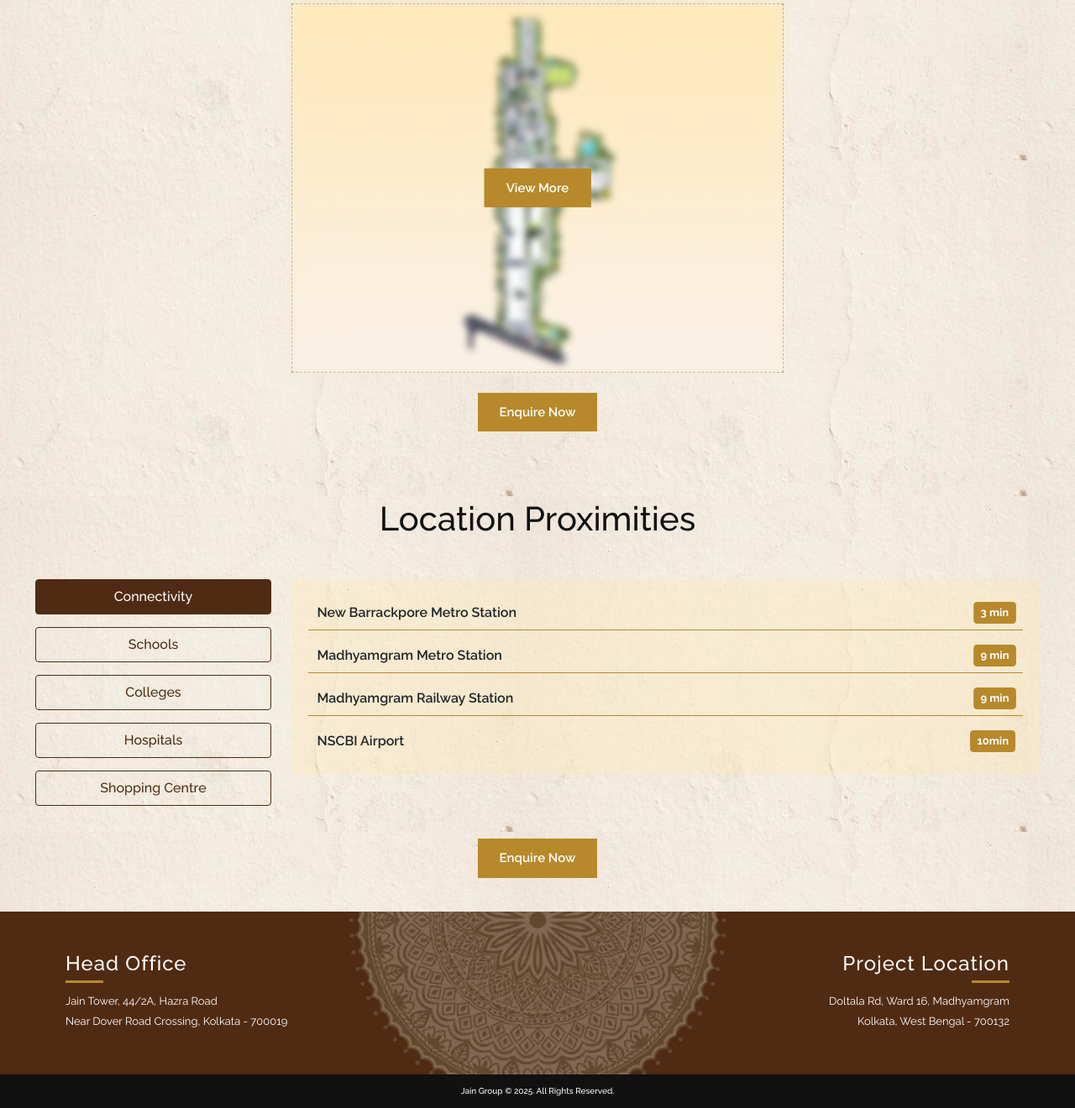
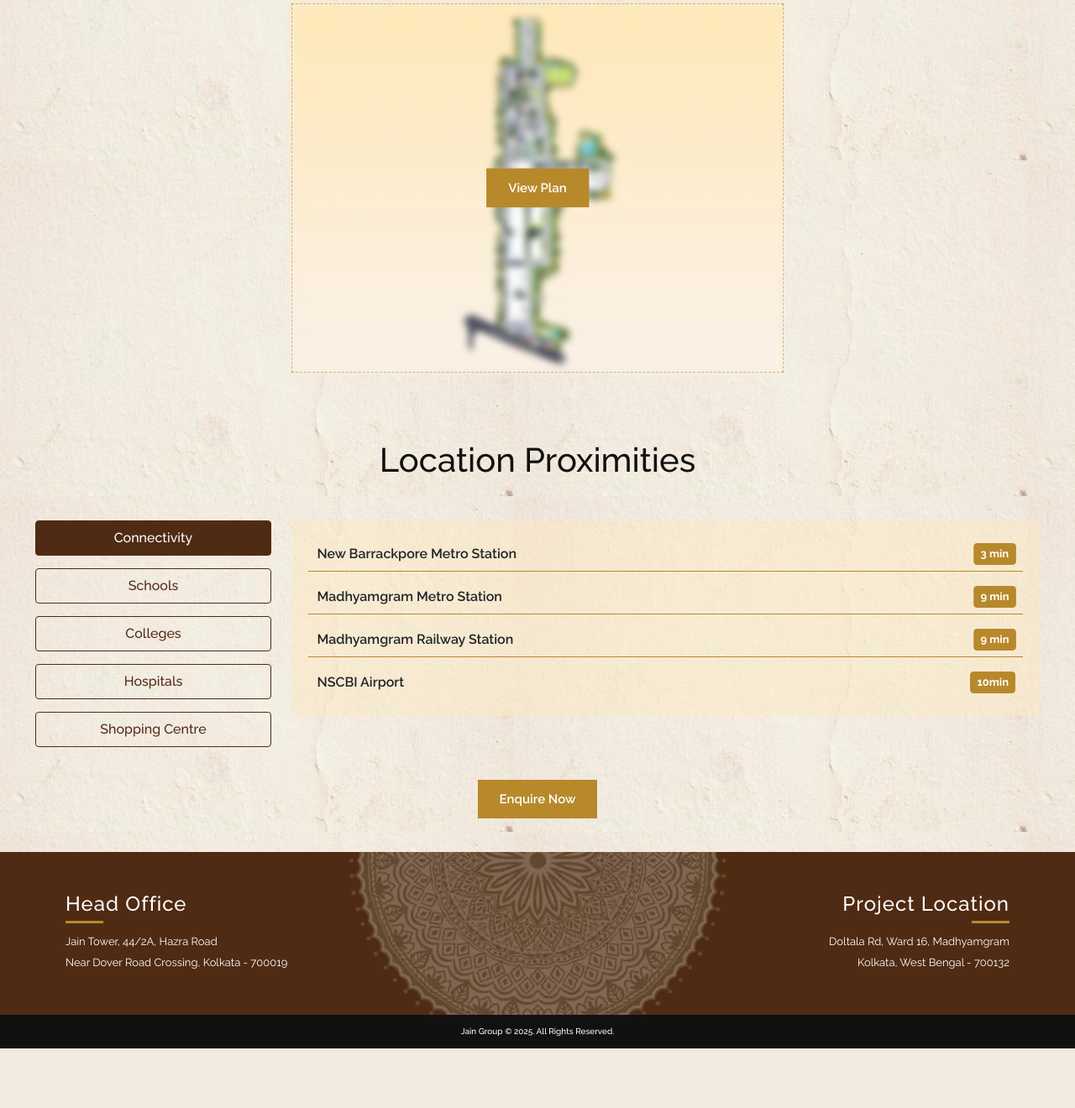
Before and after one commit to ronniemiz25/dream-gurukul, a PHP site: page / in a window 1280 px wide. Shown: the part 2609-3929 px from the top of the page at 84% size. After the commit the page ends 3858 px from the top, so only its background shows below. Run offline with PHP 8.4, Linux system fonts and the light colour scheme; some web fonts are replaced.

Commit message:
Updated Code

```diff
--- a/css/responsive.css
+++ b/css/responsive.css
@@ -50,6 +50,7 @@ footer .left_footer h4, footer .right_footer h4{margin-bottom: 15px;}
 .overview .row h4{font-size: 18px;}
 .scroll_navbar{display: none!important;}
 .trivia{display: none;}
+.floating_icon_bars img{width: 20px;position: relative;top: -2px;}
 }
 
 @media(width: 360px) and (height: 740px){
--- a/index.php
+++ b/index.php
@@ -419,7 +419,7 @@
                                 <div class="floor_col">
                                     <img src="images/masterplan.webp" class="img-fluid" alt="">
                                     <div class="overlay">
-                                        <a href="#form" class="btn btn-primary hash">View More</a>
+                                        <a href="#form" class="btn btn-primary hash">View Plan</a>
                                     </div>
                                 </div>
 
@@ -435,7 +435,7 @@
                                     <img src="images/Tower-A1.webp" class="img-fluid" alt="">
                                     <div class="ribbon">1st,3rd,5th Floor Plan</div>
                                     <div class="overlay">
-                                        <a href="#form" class="btn btn-primary hash">View More</a>
+                                        <a href="#form" class="btn btn-primary hash">View Plan</a>
                                     </div>
                                 </div>
 
@@ -445,7 +445,7 @@
                                     <img src="images/Tower-A1.webp" class="img-fluid" alt="">
                                     <div class="ribbon">2nd,4th Floor Plan</div>
                                     <div class="overlay">
-                                        <a href="#form" class="btn btn-primary hash">View More</a>
+                                        <a href="#form" class="btn btn-primary hash">View Plan</a>
                                     </div>
                                 </div>
 
@@ -460,7 +460,7 @@
                                     <img src="images/Tower-B.webp" class="img-fluid" alt="">
                                     <div class="ribbon">1st Floor Plan</div>
                                     <div class="overlay">
-                                        <a href="#form" class="btn btn-primary hash">View More</a>
+                                        <a href="#form" class="btn btn-primary hash">View Plan</a>
                                     </div>
                                 </div>
                             </div>
@@ -469,7 +469,7 @@
                                     <img src="images/Tower-B.webp" class="img-fluid" alt="">
                                     <div class="ribbon">2nd,4th,6th Floor Plan</div>
                                     <div class="overlay">
-                                        <a href="#form" class="btn btn-primary hash">View More</a>
+                                        <a href="#form" class="btn btn-primary hash">View Plan</a>
                                     </div>
                                 </div>
                             </div>
@@ -478,15 +478,12 @@
                                     <img src="images/Tower-B.webp" class="img-fluid" alt="">
                                     <div class="ribbon">3rd,5th,7th Floor Plan</div>
                                     <div class="overlay">
-                                        <a href="#form" class="btn btn-primary hash">View More</a>
+                                        <a href="#form" class="btn btn-primary hash">View Plan</a>
                                     </div>
                                 </div>
                             </div>
                         </div>
                     </div>
-                </div>
-                <div class="text-center mt-2 mt-sm-4">
-                    <a href="#form" class="btn btn-primary">Enquire Now</a>
                 </div>
             </div>
         </div>
```
Also changed, not shown: dream_gurukul.php (+6 -9 lines), index.html (+6 -9 lines).
